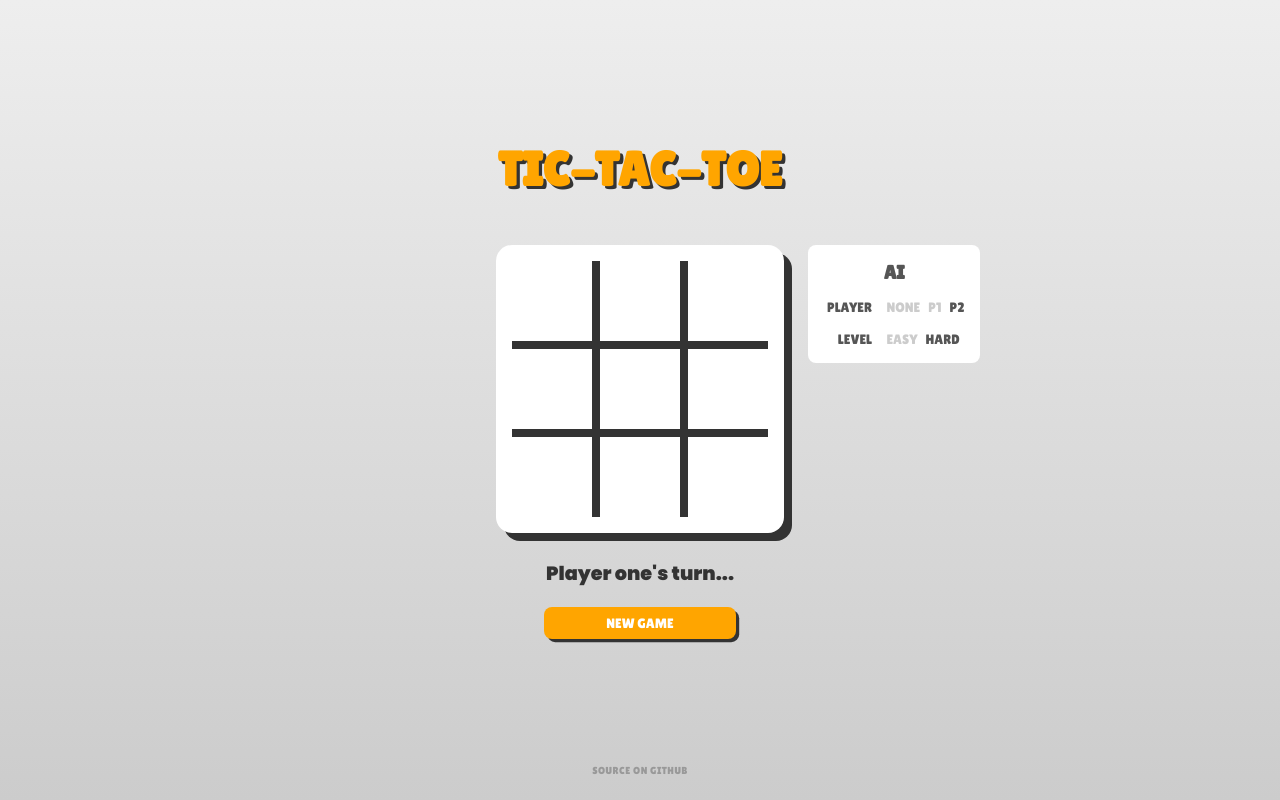
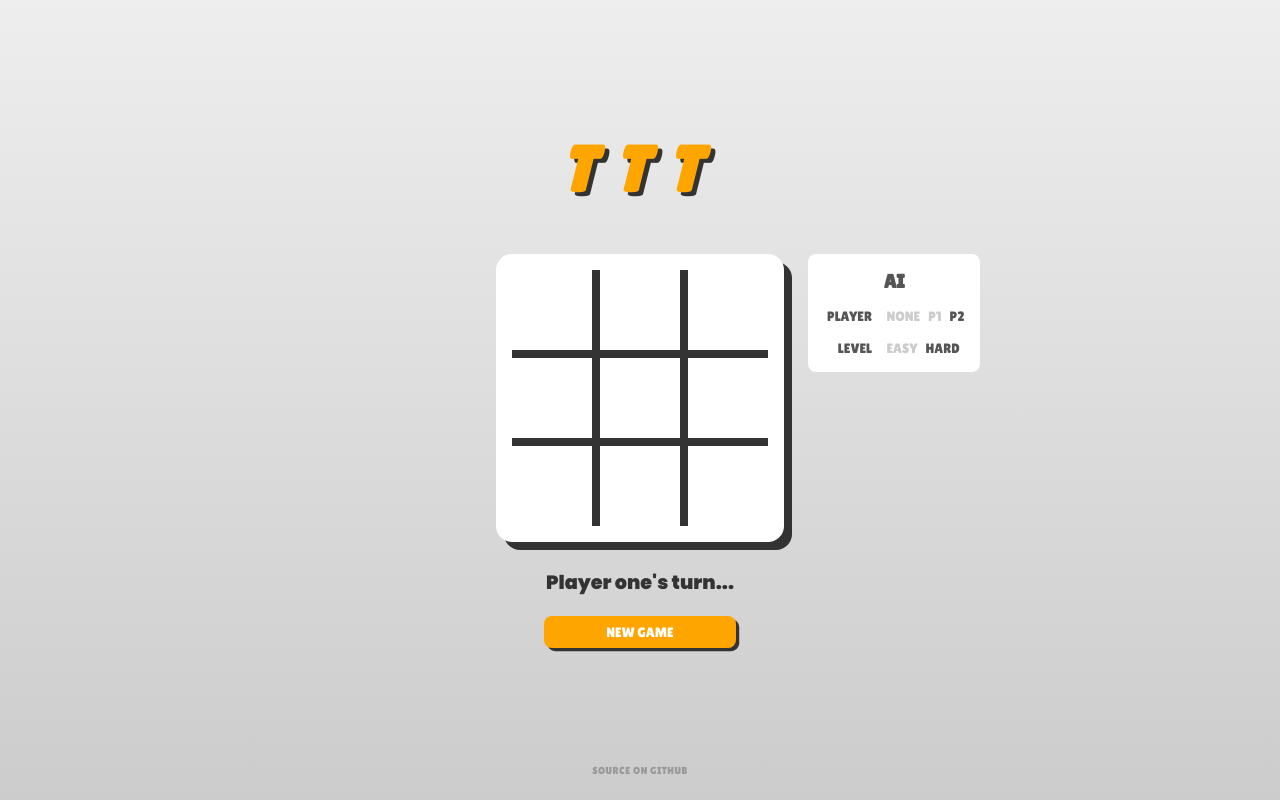
Before and after one commit to antonjolsson/ttt, a React (Create React App) app: page / in a window 1280 px wide. Built offline with nearby package versions, Linux system fonts and the light colour scheme.

Commit message:
style: 💄 change logo

```diff
--- a/src/App.scss
+++ b/src/App.scss
@@ -10,7 +10,7 @@ $dark-gray: #999;
 $accent-color: #00c087;
 
 // Font sizes
-$h1-font-size: 3rem;
+$h1-font-size: 4rem;
 $h2-font-size: 1.2rem;
 $h3-font-size: 1rem;
 $btn-font-size: 0.85rem;
--- a/src/components/Board.css
+++ b/src/components/Board.css
@@ -5,7 +5,7 @@
 }
 
 h1 {
-  font-size: 3rem;
+  font-size: 4rem;
 }
 
 h2 {
--- a/src/components/Footer.css
+++ b/src/components/Footer.css
@@ -5,7 +5,7 @@
 }
 
 h1 {
-  font-size: 3rem;
+  font-size: 4rem;
 }
 
 h2 {
--- a/src/components/Header.css
+++ b/src/components/Header.css
@@ -6,7 +6,7 @@
 }
 
 h1 {
-  font-size: 3rem;
+  font-size: 4rem;
 }
 
 h2 {
@@ -108,10 +108,12 @@ main #center {
   text-align: center;
   color: #ffa500;
   text-transform: uppercase;
-  text-shadow: 0.2rem 0.2rem #333;
+  text-shadow: 0.2666666667rem 0.2666666667rem #333;
   margin-bottom: 3rem;
   padding: 0 0.5rem;
   margin-top: 2rem;
+  letter-spacing: 1.3rem;
+  font-style: italic;
 }
 @media (width <= 720px) {
   .app-header h1 {
@@ -120,8 +122,8 @@ main #center {
 }
 @media (width <= 400px) {
   .app-header h1 {
-    text-shadow: 0.2666666667rem 0.2666666667rem #333;
-    font-size: 4rem;
+    text-shadow: 0.3555555556rem 0.3555555556rem #333;
+    font-size: 5.3333333333rem;
   }
 }
 
--- a/src/components/Header.scss
+++ b/src/components/Header.scss
@@ -21,6 +21,8 @@
         margin-bottom: 3rem;
         padding: 0 0.5rem;
         margin-top: 2rem;
+        letter-spacing: 1.3rem;
+        font-style: italic;
 
         @media (width <= (App.$screen-break-point-large)) {
             margin-bottom: 3rem - App.$row-gap;
--- a/src/components/Header.tsx
+++ b/src/components/Header.tsx
@@ -3,6 +3,6 @@ import './Header.css'
 
 export function Header(): ReactElement {
     return <header className="app-header">
-        <h1>Tic-Tac-Toe</h1>
+        <h1>TTT</h1>
     </header>;
 }
--- a/src/components/MessageArea.css
+++ b/src/components/MessageArea.css
@@ -5,7 +5,7 @@
 }
 
 h1 {
-  font-size: 3rem;
+  font-size: 4rem;
 }
 
 h2 {
--- a/src/components/RadioButtonControl.css
+++ b/src/components/RadioButtonControl.css
@@ -5,7 +5,7 @@
 }
 
 h1 {
-  font-size: 3rem;
+  font-size: 4rem;
 }
 
 h2 {
--- a/src/components/RestartButton.css
+++ b/src/components/RestartButton.css
@@ -5,7 +5,7 @@
 }
 
 h1 {
-  font-size: 3rem;
+  font-size: 4rem;
 }
 
 h2 {
--- a/src/components/Sidebar.css
+++ b/src/components/Sidebar.css
@@ -5,7 +5,7 @@
 }
 
 h1 {
-  font-size: 3rem;
+  font-size: 4rem;
 }
 
 h2 {
```
Also changed, not shown: 1 other file (tests, documents, lock files or other folders).
